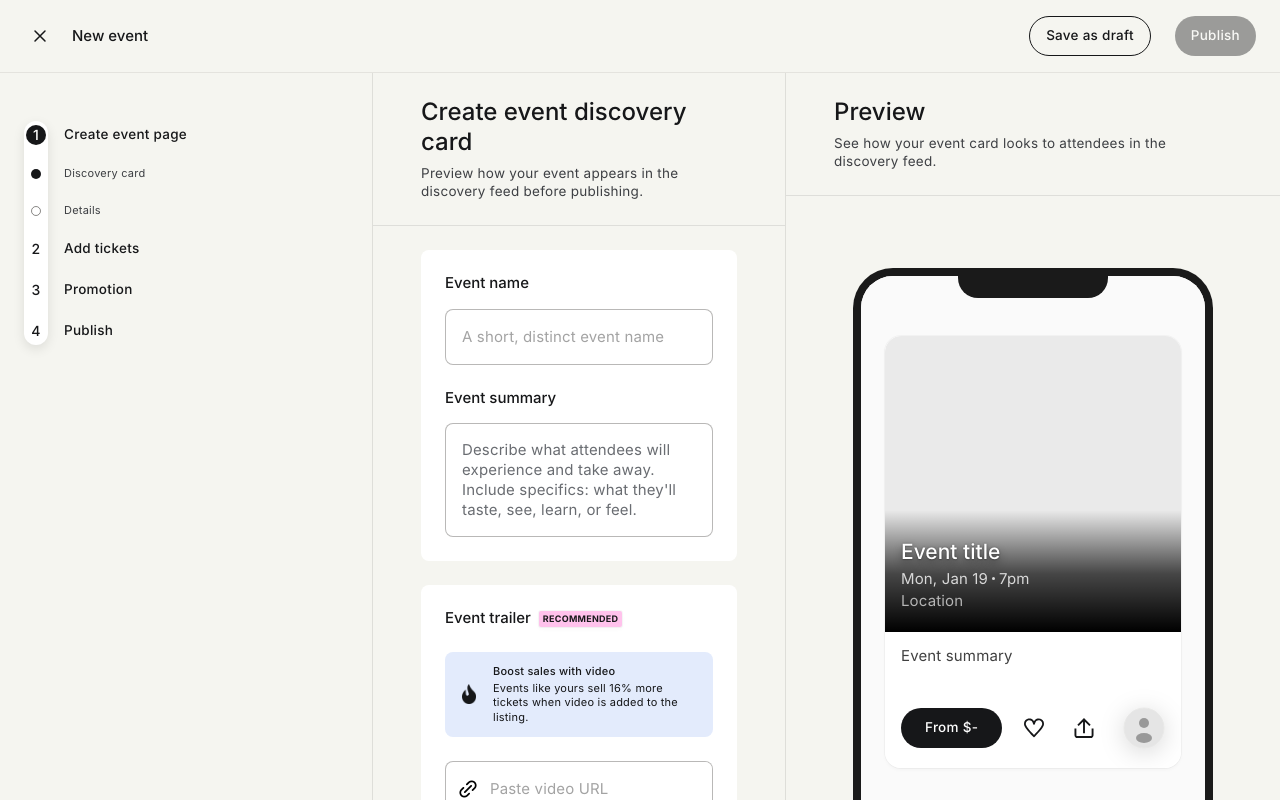
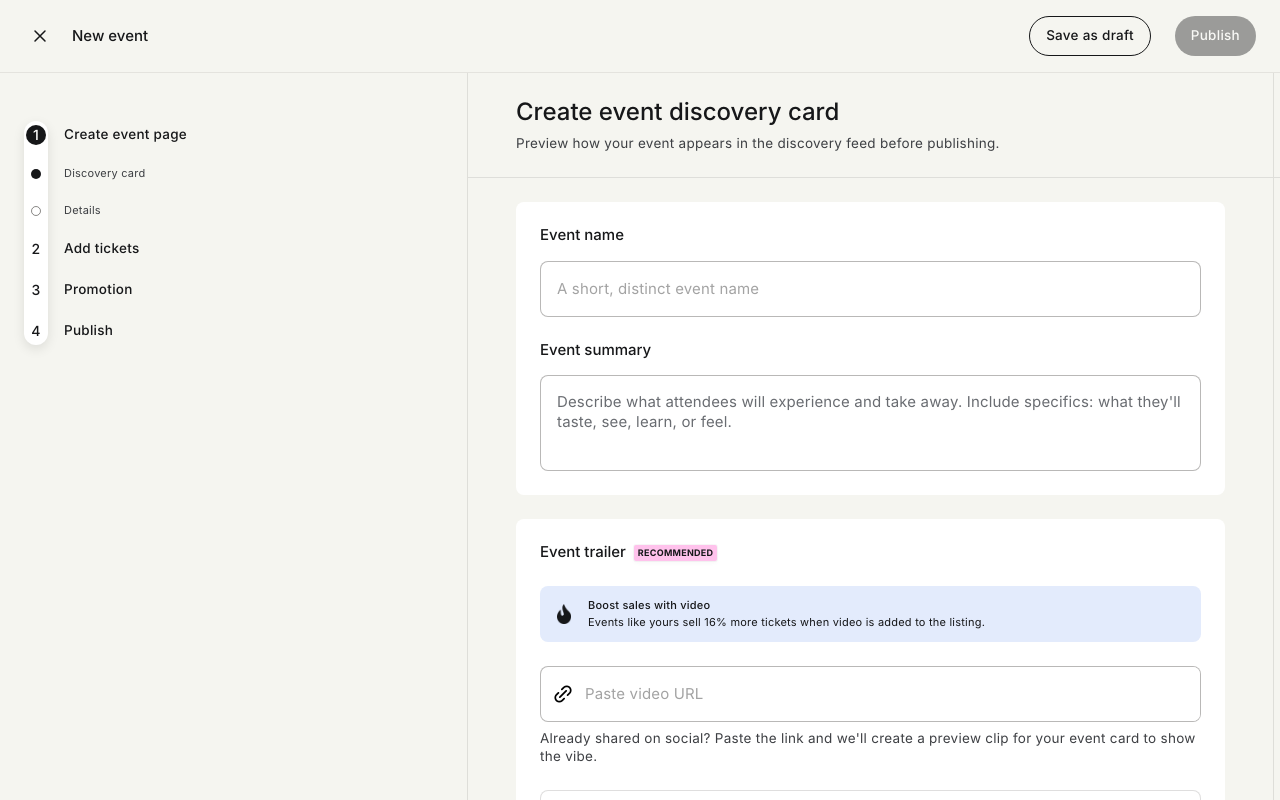
Before and after one commit to pink20232/event-trailers-tool, a Next.js app: page / in a window 1280 px wide. Built offline with nearby package versions, Linux system fonts and the light colour scheme.

Commit message:
Set column widths: left 467px, center 805px, right 644px

```diff
--- a/app/page.module.css
+++ b/app/page.module.css
@@ -133,8 +133,8 @@
 
 /* ── Left — Stepper panel ────────────────────────────────── */
 .stepperPanel {
-  width: 372px;
-  min-width: 372px;
+  width: 467px;
+  min-width: 467px;
   flex-shrink: 0;
   background: var(--marm-color-bg-canvas, #F5F5F0);
   padding: 48px 24px;
@@ -288,10 +288,11 @@
   align-self: stretch;
 }
 
-/* ── Center — Form column (responsive) ───────────────────── */
+/* ── Center — Form column ────────────────────────────────── */
 .centerPanel {
-  flex: 1;
-  min-width: 0;
+  width: 805px;
+  min-width: 805px;
+  flex-shrink: 0;
   display: flex;
   flex-direction: column;
   overflow-y: auto;
@@ -400,8 +401,8 @@
 
 /* ── Right — Phone preview column ────────────────────────── */
 .phonePanel {
-  width: 494px;
-  min-width: 494px;
+  width: 644px;
+  min-width: 644px;
   flex-shrink: 0;
   display: flex;
   flex-direction: column;
```
